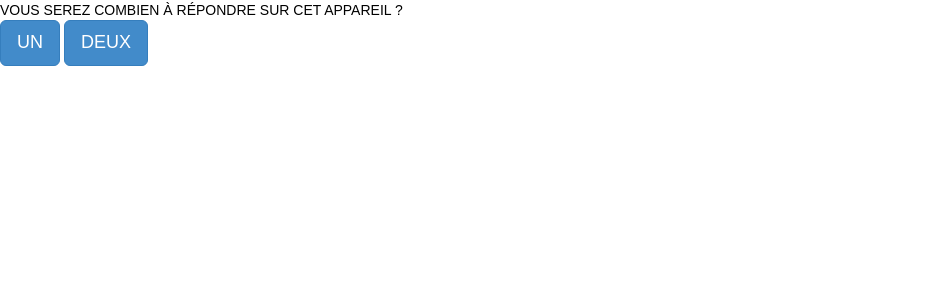
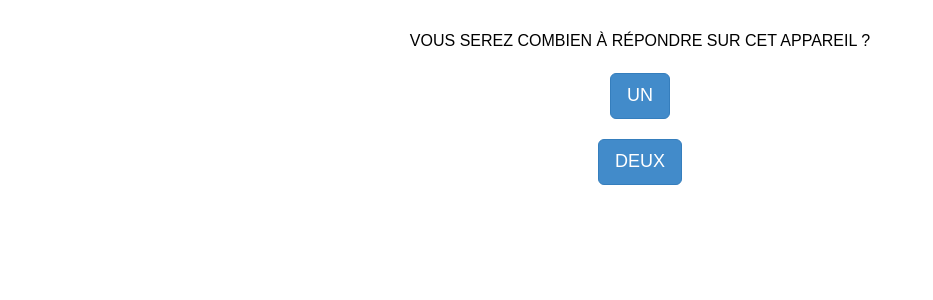
Before and after one commit to entuenedufard/faibledegre, a Django app: page /sondage/ in a window 1280 px wide. Shown: the top 300 px of the page, without its empty margins (0-933 px from the left). Run offline with Django 3.2, Linux system fonts and the light colour scheme; parts of the project's set-up code (start-up, migrations or seed data) failed here and were passed over; some libraries are stand-ins or nearby versions.

Commit message:
change design index page

```diff
--- a/sondage/static/sondage/css/styles.css
+++ b/sondage/static/sondage/css/styles.css
@@ -11,6 +11,26 @@ html{
 body {
 	font-family:Arial, sans-serif;
 	color:black;
+}
+
+#howmuch-title{
+	font-size:1rem;
+	margin-top:30px;
+	margin-bottom:20px;
+	text-align : center;
+}
+
+#un-btn{
+	display:block;
+	margin-left:auto;
+	margin-right:auto;
+	margin-bottom:20px;
+}
+#deux-btn{
+	display:block;
+	margin-left:auto;
+	margin-right:auto;
+	margin-bottom:20px;
 }
 
 #wrapper {
--- a/sondage/templates/sondage/index.html
+++ b/sondage/templates/sondage/index.html
@@ -13,11 +13,11 @@
   <body>
 <title>UN FAIBLE DEGRÉ D'ORIGINALITÉ</title>
 
-VOUS SEREZ COMBIEN À RÉPONDRE SUR CET APPAREIL ?
+<div id="howmuch-title"> VOUS SEREZ COMBIEN À RÉPONDRE SUR CET APPAREIL ? </div>
 
 <form action="/sondage/form/" method="post"> {% csrf_token %}
-	<input type="submit" name="choixCoef" value="UN" class="btn btn-primary btn-lg"/>
-	<input type="submit" name="choixCoef" value="DEUX" class="btn btn-primary btn-lg"/>
+	<input type="submit" name="choixCoef" value="UN" id="un-btn" class="btn btn-primary btn-lg"/>
+	<input type="submit" name="choixCoef" value="DEUX" id="deux-btn" class="btn btn-primary btn-lg"/>
 </form>
 
 </body>
```
Also changed, not shown: 4 other files.
